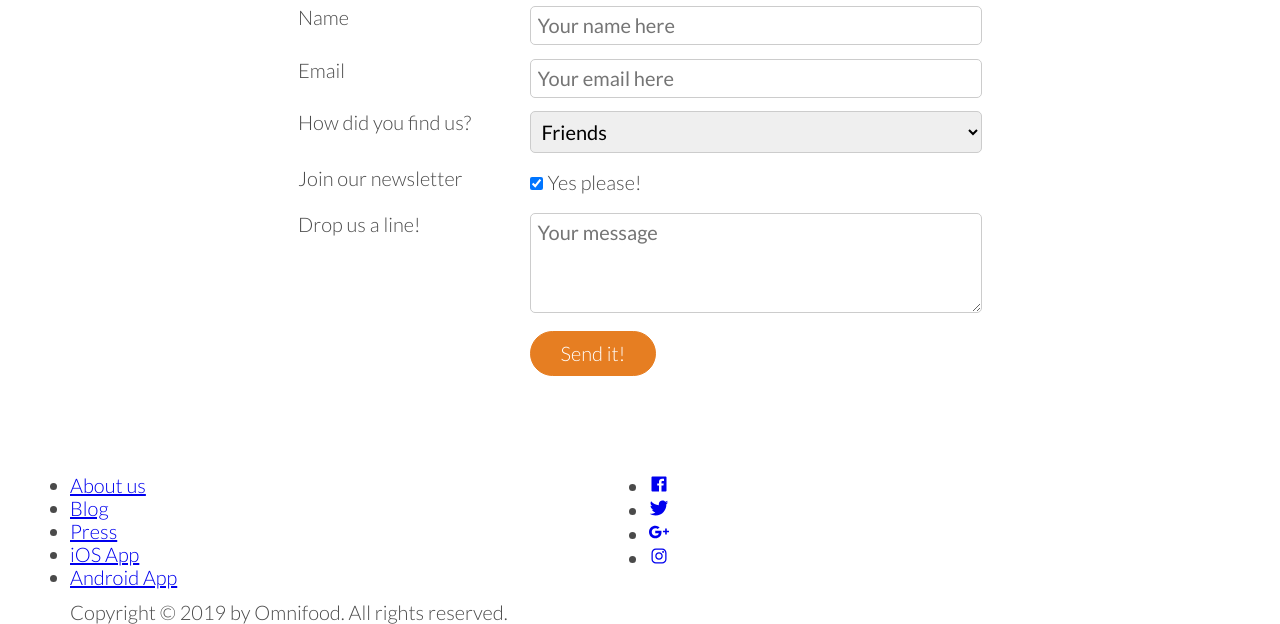
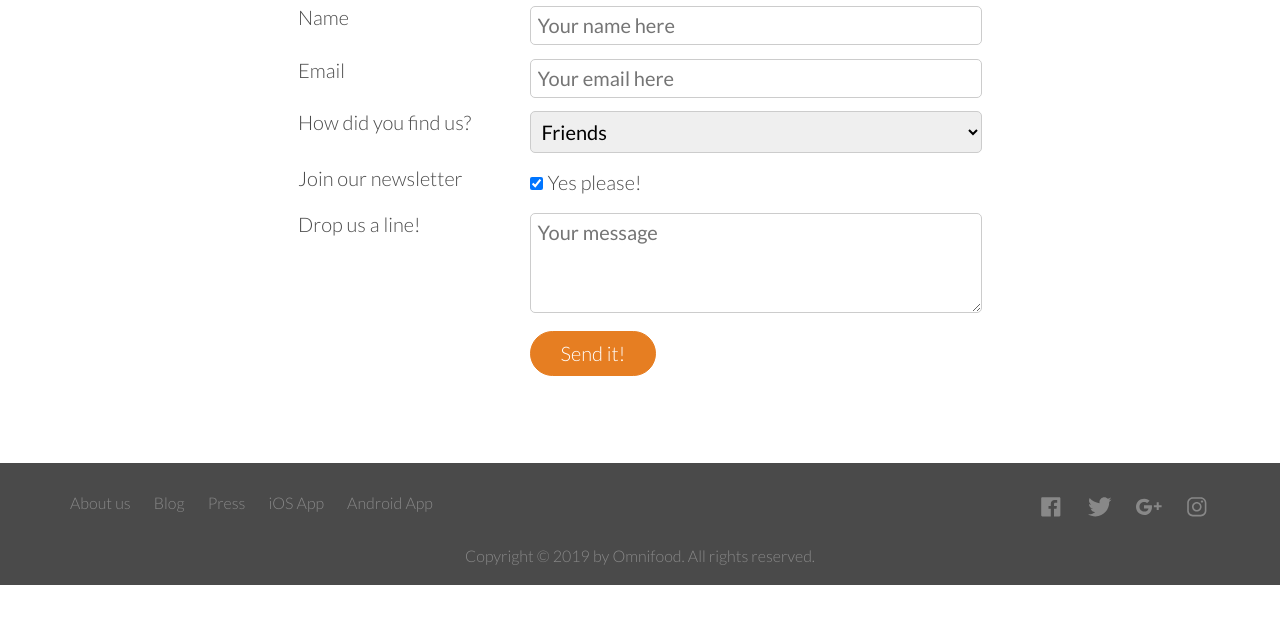
Before and after one commit to jeffreyxmonteiro/omnifood, a PHP site: page / in a window 1280 px wide. Shown: the part 4849-5473 px from the top of the page. After the commit the page ends 5434 px from the top, so only its background shows below. Run offline with PHP 8.4, Linux system fonts and the light colour scheme.

Commit message:
Implemented styling to footer.

```diff
--- a/index.html
+++ b/index.html
@@ -384,7 +384,3 @@
   <script src="https://unpkg.com/ionicons@4.5.5/dist/ionicons.js"></script>
   </body>
 </html>
-
-<!-- Section 8: Footer
-
-Also include links to facebook, twitter, google+ and Instagram accounts. -->
--- a/resources/css/style.css
+++ b/resources/css/style.css
@@ -485,3 +485,80 @@ input[type=checkbox] {
 }
 
 *:focus { outline: none }
+
+/*---------------------------------------------*/
+/* FOOTER */
+/*---------------------------------------------*/
+
+footer {
+  background-color: #4a4a4a;
+  padding: 20px;
+  font-size: 80%;
+}
+
+.footer-nav {
+  list-style: none;
+  float: left;
+}
+
+.social-links {
+  list-style: none;
+  float: right;
+}
+
+.footer-nav li,
+.social-links li {
+  display: inline-block;
+  margin-right: 20px;
+}
+
+.social-links li {
+  font-size: 160%;
+}
+
+
+.footer-nav li:last-child,
+.social-links li:last-child {
+  margin-right: 0px;
+}
+
+footer a:link,
+footer a:visited {
+  color: #888;
+  text-decoration: none;
+  transition: color .5s;
+}
+footer a:hover,
+footer a:active {
+  color: #ddd;
+  text-decoration: none;
+}
+
+footer p {
+  text-align: center;
+  color: #888;
+  margin-top: 10px
+}
+
+ion-icon[name=logo-facebook],
+ion-icon[name=logo-twitter],
+ion-icon[name=logo-googleplus],
+ion-icon[name=logo-instagram] {
+  transition: color .5s;
+}
+
+ion-icon[name=logo-facebook]:hover {
+  color: #fff;
+}
+
+ion-icon[name=logo-twitter]:hover {
+  color: #00aced;
+}
+
+ion-icon[name=logo-googleplus]:hover {
+  color: #dd4b39;
+}
+
+ion-icon[name=logo-instagram]:hover {
+  color: #c13584;
+}
```
